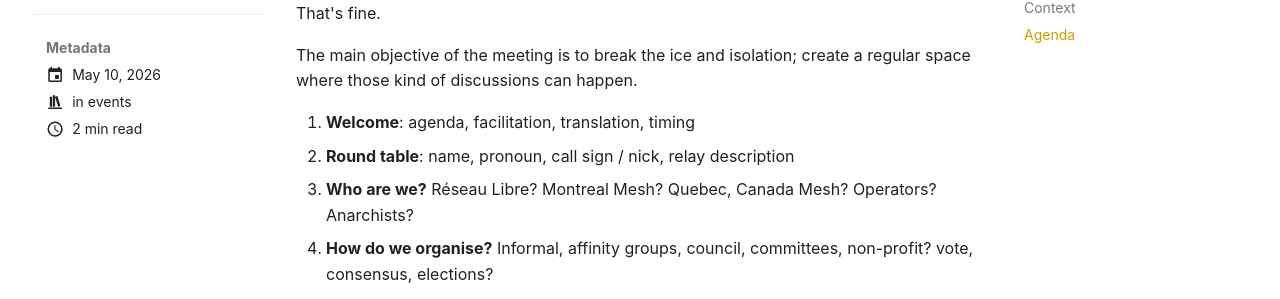
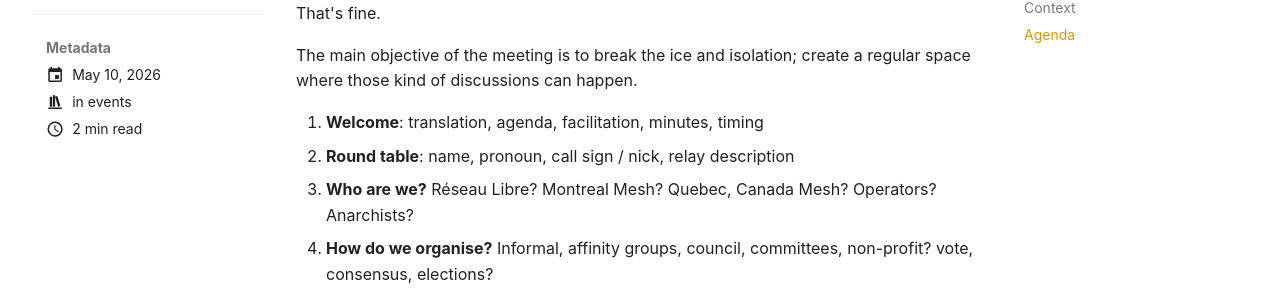
Before and after one commit to ReseauLibre/lora.reseaulibre.ca, an MkDocs documentation site: the page built from docs/news/posts/2026-05-21-repeater-meetup.md, in a window 1280 px wide and 900 px high, scrolled down 833 px. Shown: the part 148-447 px from the top of the window. Built offline with MkDocs 1.6.1 and Material for MkDocs 9.7.7, drawn with Linux system fonts in a browser that asks for light colours; plug-ins that fetch from the network failed and are left out; comment, search, counter and statistics services are not loaded.

Commit message:
add minutes, promote translation

```diff
--- a/docs/news/posts/2026-05-21-repeater-meetup.md
+++ b/docs/news/posts/2026-05-21-repeater-meetup.md
@@ -56,7 +56,7 @@
 The main objective of the meeting is to break the ice and isolation;
 create a regular space where those kind of discussions can happen.
 
-1. **Welcome**: agenda, facilitation, translation, timing
+1. **Welcome**: translation, agenda, facilitation, minutes, timing
 2. **Round table**: name, pronoun, call sign / nick, relay description
 3. **Who are we?** Réseau Libre? Montreal Mesh? Quebec, Canada Mesh?
    Operators? Anarchists?
```
